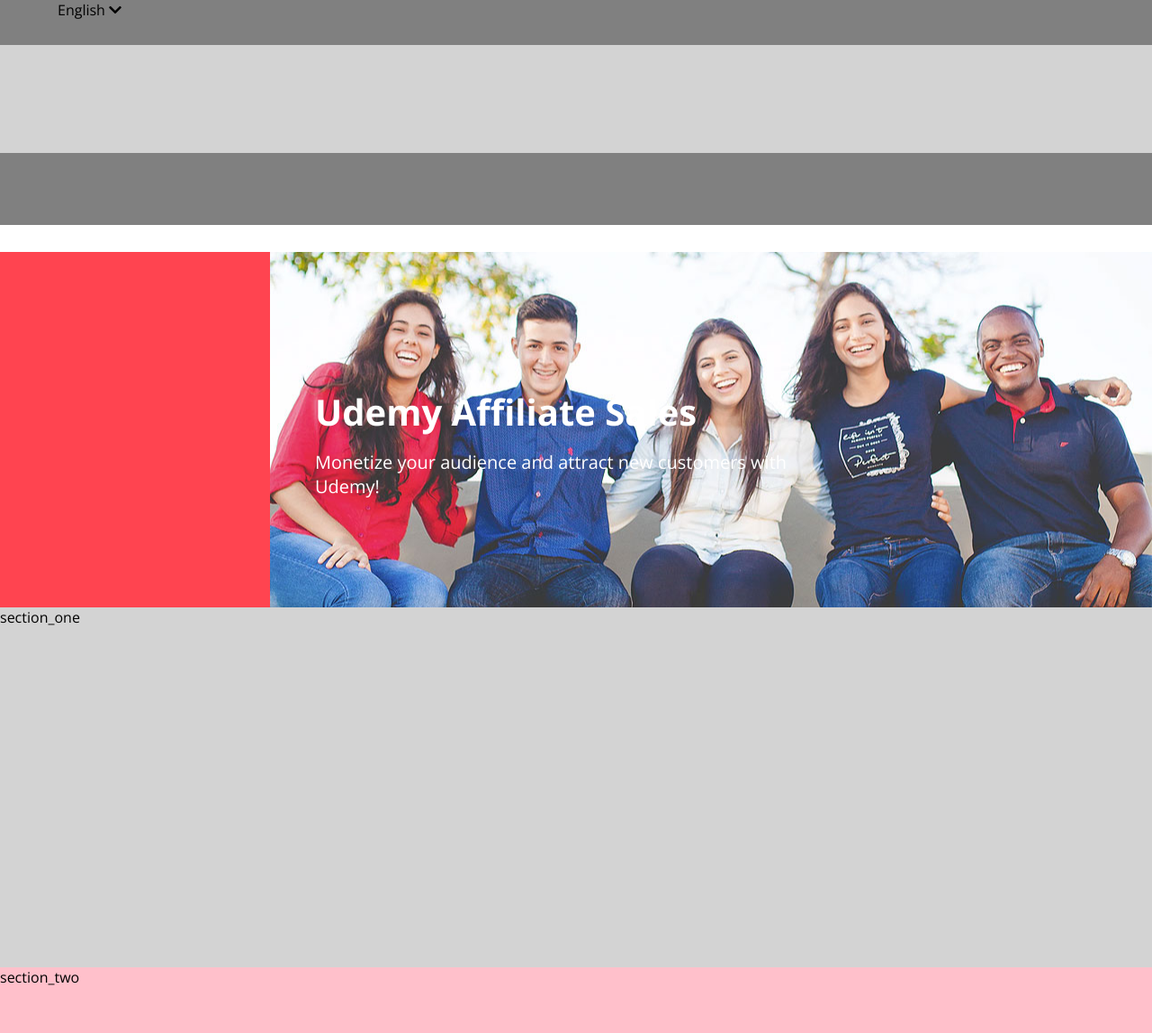
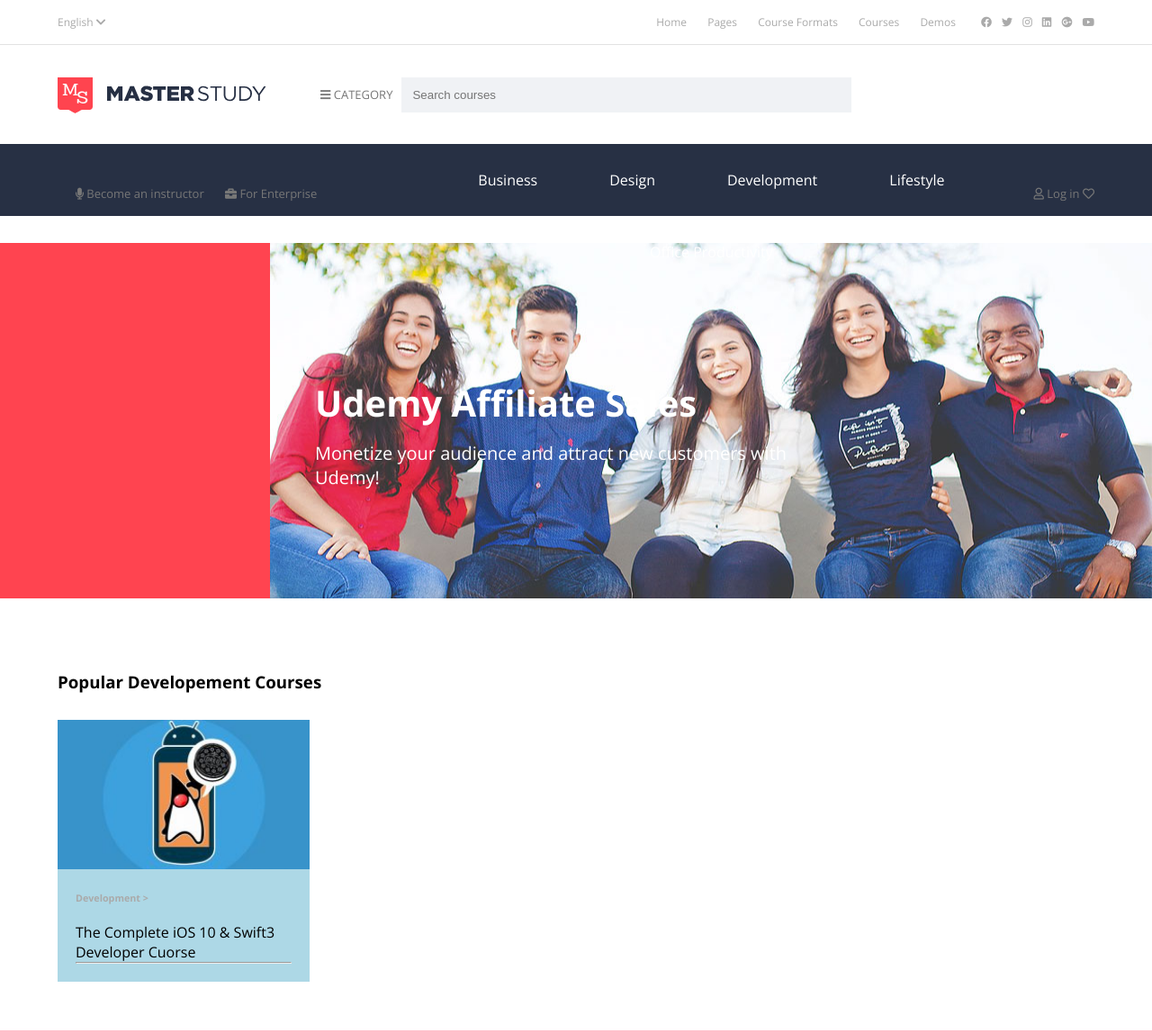
Before and after one commit to arturo-mazzoni/proj-html-vuejs, a plain HTML site: page index.html in a window 1280 px wide. Shown: the top 1148 px of the page at 90% size. Drawn offline with nearby package versions, Linux system fonts and the light colour scheme; a script that the page names is missing.

Commit message:
section one

```diff
--- a/css/style.css
+++ b/css/style.css
@@ -16,22 +16,120 @@ body {
 /* fine regole generali */
 
 /* testata */
+/* inizio header top */
 .header_top {
   height: 50px;
   width: 100%;
-  background-color: grey;
+  font-size: 12px;
+  line-height: 50px;
+  color: #aaaaaa;
+  border-bottom: 1px solid #e2e2e2;
 }
 
+.language {
+  float: left;
+}
+
+.home_menu {
+  float: right;
+}
+
+.home_menu ul li {
+  list-style-type: none;
+  display: inline-block;
+  margin-right: 20px;
+}
+
+.header_socials {
+  float: right;
+}
+
+.header_socials i {
+  margin-left: 8px;
+}
+/* fine header top */
+
+/* inizio header middle */
 .header_middle {
-  height: 120px;
+  height: 110px;
   width: 100%;
-  background-color: lightgrey;
+  line-height: 110px;
+  color: #777777;
+  font-size: 13px;
 }
+
+.header_logo img {
+  margin-top: 36px;
+  float: left;
+}
+
+.category {
+  float: left;
+  margin-left: 60px;
+}
+
+.search {
+  float: left;
+}
+
+.header_middle .container .search input {
+  width: 500px;
+  margin-left: 10px;
+  padding: 12px;
+  background-color: #f0f2f5;
+  border: none;
+}
+
+.search_btn {
+  float: left;
+  font-size: 12px;
+  border: 1px solid white;
+  background-color: #457992;
+}
+
+.middle_header_menu {
+  float: left;
+}
+
+.middle_header_menu ul li {
+  list-style-type: none;
+  display: inline-block;
+  margin-left: 20px;
+}
+
+.sign_menu {
+  float: right;
+}
+
+.sign_menu ul li {
+  list-style-type: none;
+  display: inline-block;
+}
+
+.btn {
+  text-transform: uppercase;
+  font-size: 12px;
+  color: white;
+  border-radius: 25px;
+  padding: 10px 20px;
+  float: left;
+  background-color: #ff4450;
+}
+/* fine header middle */
 
 .header_bottom {
   height: 80px;
   width: 100%;
-  background-color: grey;
+  line-height: 80px;
+  text-align: center;
+  color: white;
+  background-color: #273044;
+}
+
+.header_bottom ul li {
+  list-style-type: none;
+  display: inline-block;
+  padding-left: 80px;
 }
 
 .jumbotron {
@@ -58,11 +156,35 @@ body {
 /* fine testata */
 
 /* sezioni principali */
+/* inizio sezione uno */
 .section_one {
   height: 400px;
   width: 100%;
-  background-color: lightgrey;
 }
+
+.course_preview {
+  width: 280px;
+  background-color: lightblue;
+}
+
+.course_preview img {
+  width: 100%;
+}
+
+.section_one .container h3 {
+  margin-top: 80px;
+  margin-bottom: 30px;
+}
+
+.course_box {
+  padding: 20px;
+}
+
+.course_box h6 {
+  margin-bottom: 20px;
+  color: #aaaaaa;
+}
+/* fine sezione uno */
 
 .section_two {
   height: 400px;
--- a/index.html
+++ b/index.html
@@ -4,13 +4,14 @@
   <meta charset="UTF-8">
   <meta name="viewport" content="width=device-width, initial-scale=1.0">
   <meta http-equiv="X-UA-Compatible" content="ie=edge">
+  <script src="https://cdn.jsdelivr.net/npm/vue@2.6.12"></script>
   <link rel="stylesheet" href="css/style.css">
   <link rel="stylesheet" href="https://cdnjs.cloudflare.com/ajax/libs/font-awesome/5.15.2/css/all.min.css" integrity="sha512-HK5fgLBL+xu6dm/Ii3z4xhlSUyZgTT9tuc/hSrtw6uzJOvgRr2a9jyxxT1ely+B+xFAmJKVSTbpM/CuL7qxO8w==" crossorigin="anonymous" />
   <link href="https://fonts.googleapis.com/css2?family=Open+Sans:wght@400;700&display=swap" rel="stylesheet">
   <title>Document</title>
 </head>
 <body>
-
+  <div id="app">
     <div class="header">
 
       <div class="header_top">
@@ -18,14 +19,75 @@
           <div class="language">
             <span>English <i class="fas fa-chevron-down"></i></span>
           </div>
+
+          <div class="header_socials">
+            <i class="fab fa-facebook"></i>
+            <i class="fab fa-twitter"></i>
+            <i class="fab fa-instagram"></i>
+            <i class="fab fa-linkedin"></i>
+            <i class="fab fa-google-plus"></i>
+            <i class="fab fa-youtube"></i>
+          </div>
+
           <div class="home_menu">
-
+            <ul>
+              <li>Home</li>
+              <li>Pages</li>
+              <li>Course Formats</li>
+              <li>Courses</li>
+              <li>Demos</li>
+            </ul>
           </div>
         </div>
       </div>
 
-    <div class="header_middle"></div>
-    <div class="header_bottom"></div>
+      <div class="header_middle">
+        <div class="container">
+
+          <div class="header_logo">
+            <img src="img/MasterStudy.svg" alt="logo">
+          </div>
+
+          <div class="category">
+            <i class="fas fa-bars"></i>
+            <span>CATEGORY</span>
+          </div>
+
+          <div class="search">
+            <input type="text" placeholder="Search courses">
+          </div>
+
+          <!-- <div class="search_btn">
+            <i class="fas fa-search"></i>
+          </div> -->
+
+          <div class="middle_header_menu">
+            <ul>
+              <li><i class="fas fa-microphone"></i> Become an instructor</li>
+              <li><i class="fas fa-briefcase"></i> For Enterprise</li>
+            </ul>
+          </div>
+
+          <div class="sign_menu">
+            <ul>
+              <li><i class="far fa-user"></i> Log in</li>
+              <!-- <li>
+                <div class="btn">
+                  <span>sign up</span>
+                </div>
+              </li> -->
+              <li><i class="far fa-heart"></i></li>
+            </ul>
+          </div>
+
+        </div>
+      </div>
+
+      <div class="header_bottom">
+        <ul>
+          <li v-for="item in menu">{{item}}</li>
+        </ul>
+      </div>
 
       <div class="jumbotron">
         <div class="title">
@@ -35,7 +97,20 @@
       </div>
     </div>
 
-  <div class="section_one">section_one</div>
+    <div class="section_one">
+      <div class="container">
+        <h3>Popular Developement Courses</h3>
+        <div class="course_preview">
+          <img src="img/919872_ed54_6-272x161.jpg" alt="image">
+          <div class="course_box">
+            <h6>Development ></h6>
+            <p>The Complete iOS 10 & Swift3 Developer Cuorse</p>
+            <hr>
+          </div>
+        </div>
+      </div>
+    </div>
+
     <div class="section_two">section_two</div>
     <div class="section_three">section_three</div>
     <div class="section_four">section_four</div>
@@ -47,7 +122,7 @@
       <div class="top_footer">top_footer</div>
       <div class="bottom_footer">bottom_footer</div>
     </div>
-
+  </div>
 
   <script src="js/script.js" charset="utf-8"></script>
 </body>
--- /dev/null
+++ b/js/script.js
@@ -0,0 +1,12 @@
+let app = new Vue ({
+  el: "#app",
+  data: {
+    menu: [
+      "Business",
+      "Design",
+      "Development",
+      "Lifestyle",
+      "Office Productivity"
+    ]
+  }
+});
```
Also changed, not shown: js/sript.js (deleted). Lines whose indentation alone changed are shown as unchanged.
